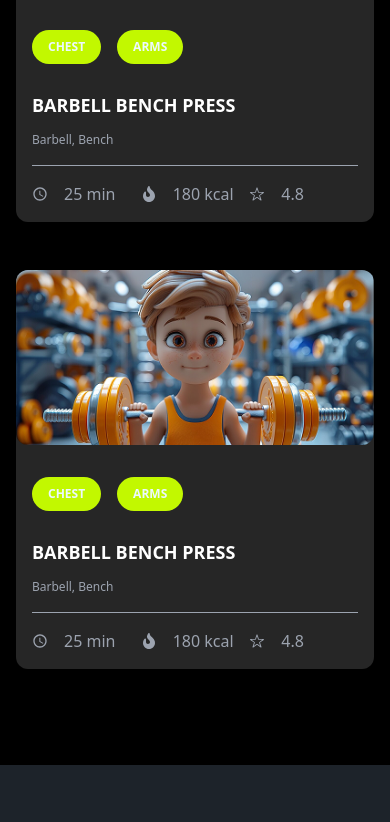
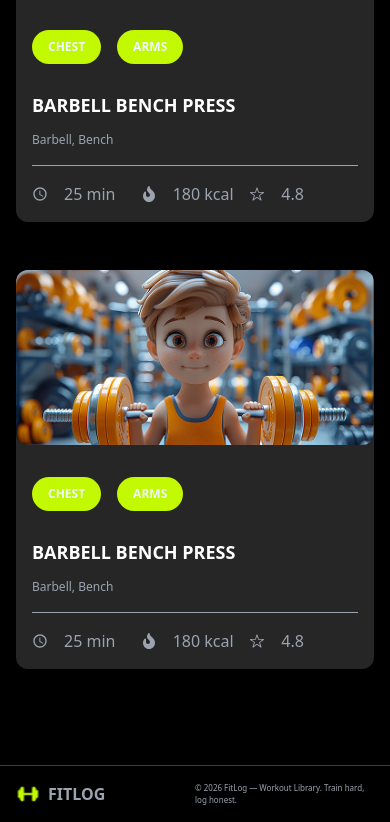
Before and after one commit to shahinAlam715/my-fitlog-project-a6, a Next.js app: page / in a window 390 px wide. Shown: the part 1646-2468 px from the top of the page. Before the commit the page ends 2411 px from the top, so only its background shows below. Built offline with nearby package versions, Linux system fonts and the light colour scheme.

Commit message:
footer-responsive

```diff
--- a/src/app/component/Footer.tsx
+++ b/src/app/component/Footer.tsx
@@ -9,11 +9,11 @@ const Footer = () => {
         <div className="">
             <div className="flex items-center gap-2">
                     <Image src={logo} alt='logo' height={24} width={24}/>
-                    <h3 className='font-extrabold text-[18px] text-[#9CA3AF]'>FITLOG</h3>
+                    <h3 className='font-extrabold md:text-[18px] text-[#9CA3AF]'>FITLOG</h3>
                 </div>
         </div>
         <div className="flex justify-end">
-          <p className="font-medium text-[12px] text-[#9CA3AF]">
+          <p className="font-medium text-[8px] sm:text-[10px] md:text-[12px] text-[#9CA3AF]">
            © 2026 FitLog — Workout Library. Train hard, log honest.
           </p>
         </div>
--- a/src/app/layout.tsx
+++ b/src/app/layout.tsx
@@ -31,7 +31,7 @@ export default function RootLayout({ children }: LayoutProps<"/">) {
         <div className="bg-black">
           {children}
         </div>
-        {/* <Footer/> */}
+        <Footer/>
       </body>
     </html>
   );
```
